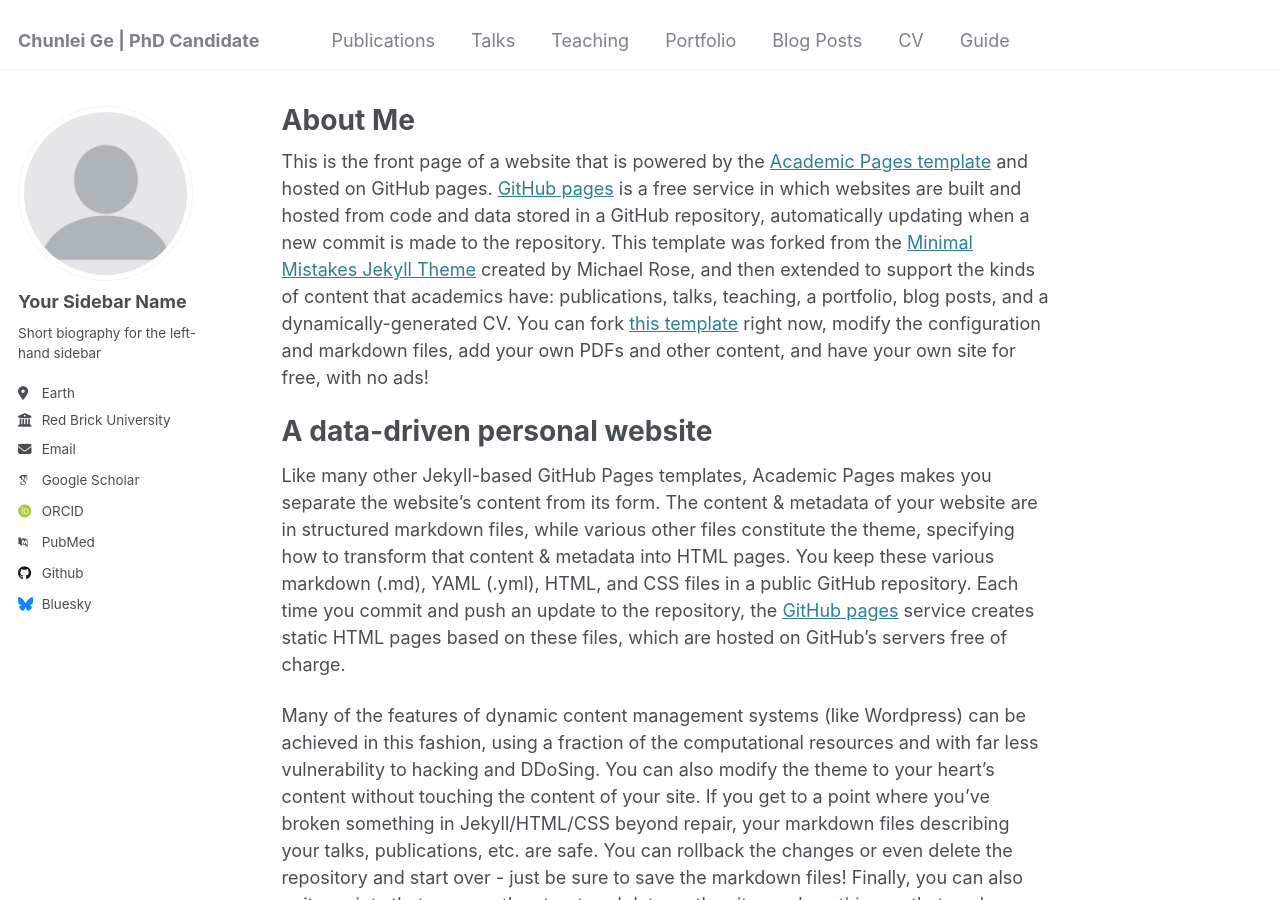
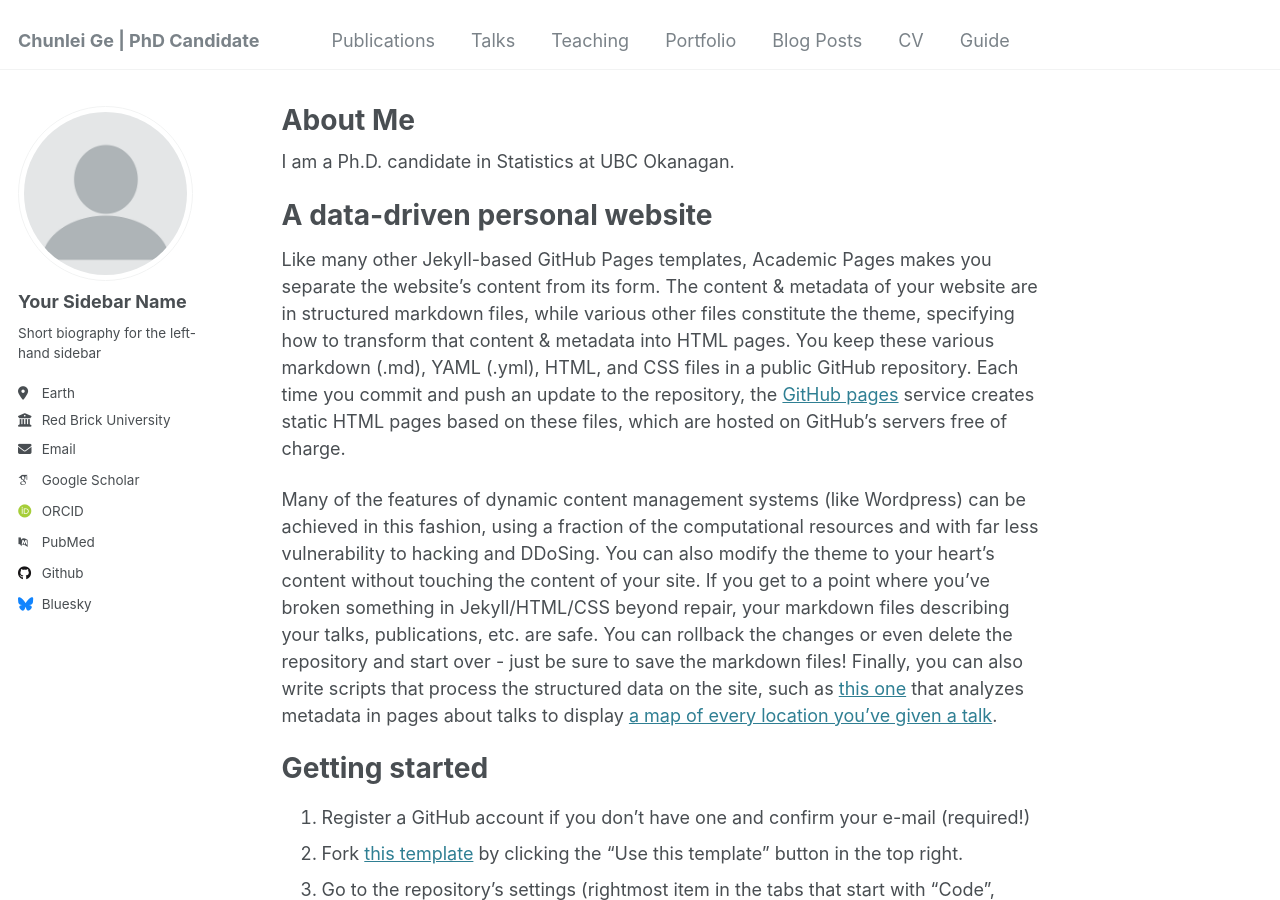
Before and after one commit to chunleige/chunleige.github.io, a Jekyll site: the page built from _pages/about.md, in a window 1280 px wide and 900 px high. Built offline with Jekyll 4.4.1, drawn with Linux system fonts in a browser that asks for light colours; some web fonts are replaced.

Commit message:
Update about.md

```diff
--- a/_pages/about.md
+++ b/_pages/about.md
@@ -7,7 +7,7 @@ redirect_from:
   - /about.html
 ---
 
-This is the front page of a website that is powered by the [Academic Pages template](https://github.com/academicpages/academicpages.github.io) and hosted on GitHub pages. [GitHub pages](https://pages.github.com) is a free service in which websites are built and hosted from code and data stored in a GitHub repository, automatically updating when a new commit is made to the repository. This template was forked from the [Minimal Mistakes Jekyll Theme](https://mmistakes.github.io/minimal-mistakes/) created by Michael Rose, and then extended to support the kinds of content that academics have: publications, talks, teaching, a portfolio, blog posts, and a dynamically-generated CV. You can fork [this template](https://github.com/academicpages/academicpages.github.io) right now, modify the configuration and markdown files, add your own PDFs and other content, and have your own site for free, with no ads!
+I am a Ph.D. candidate in Statistics at UBC Okanagan.
 
 A data-driven personal website
 ======
```
